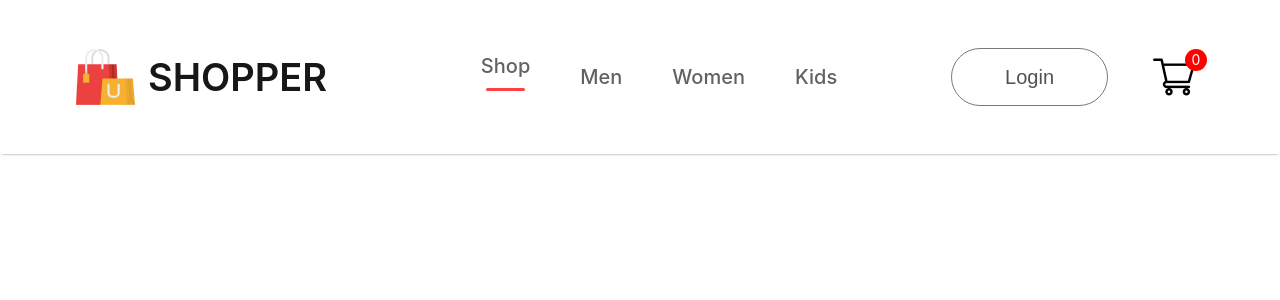
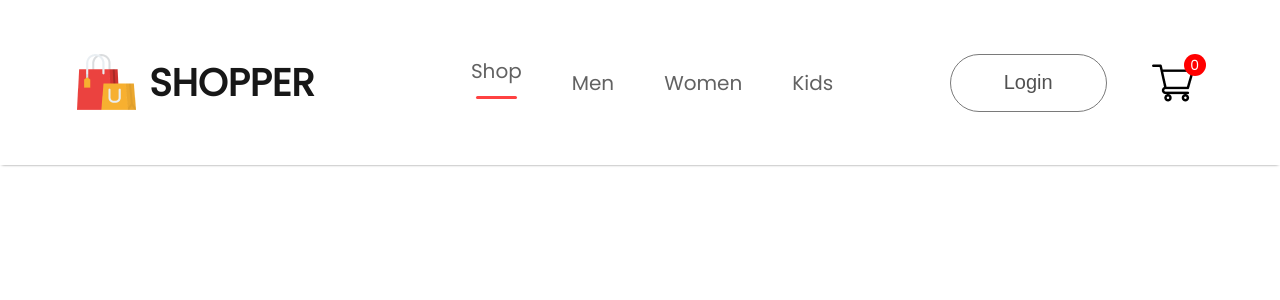
Before and after one commit to ZvsZig/e-commerce, a React (Create React App) app in the folder frontend/: page / in a window 1280 px wide. Shown: the top 300 px of the page. Built offline with nearby package versions, Linux system fonts and the light colour scheme.

Commit message:
added custom font

```diff
--- a/frontend/public/index.html
+++ b/frontend/public/index.html
@@ -11,10 +11,13 @@
     />
     <link rel="apple-touch-icon" href="%PUBLIC_URL%/logo192.png" />
     <!--
-      manifest.json provides metadata used when your web app is installed on a
+      manifest.json pr  ovides metadata used when your web app is installed on a
       user's mobile device or desktop. See https://developers.google.com/web/fundamentals/web-app-manifest/
     -->
     <link rel="manifest" href="%PUBLIC_URL%/manifest.json" />
+    <link rel="preconnect" href="https://fonts.googleapis.com">
+    <link rel="preconnect" href="https://fonts.gstatic.com" crossorigin>
+    <link href="https://fonts.googleapis.com/css2?family=Poppins&display=swap" rel="stylesheet">
     <!--
       Notice the use of %PUBLIC_URL% in the tags above.
       It will be replaced with the URL of the `public` folder during the build.
--- a/frontend/src/index.css
+++ b/frontend/src/index.css
@@ -5,6 +5,7 @@ body {
     sans-serif;
   -webkit-font-smoothing: antialiased;
   -moz-osx-font-smoothing: grayscale;
+  font-family: 'poppins';
 }
 
 code {
```
